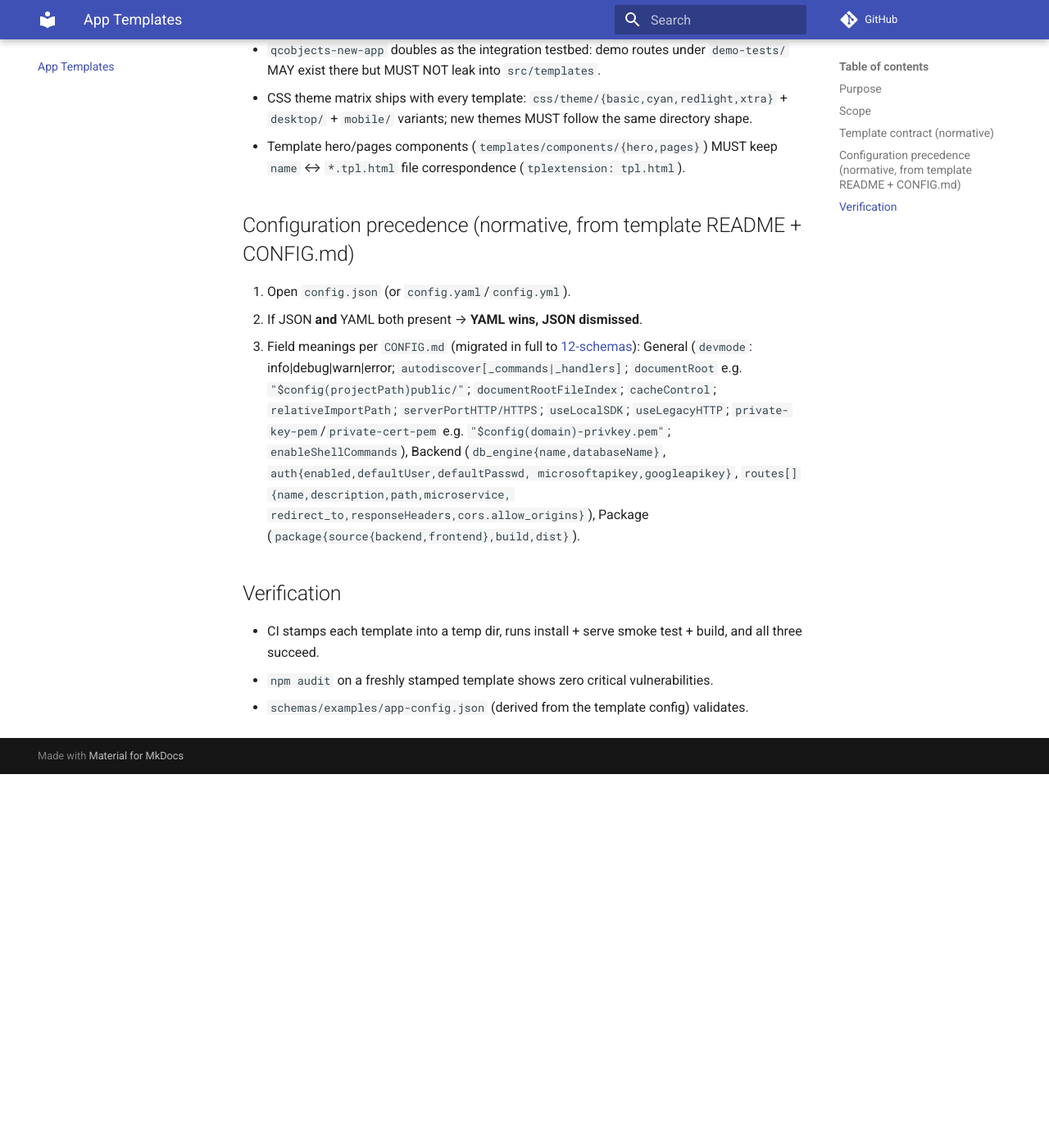
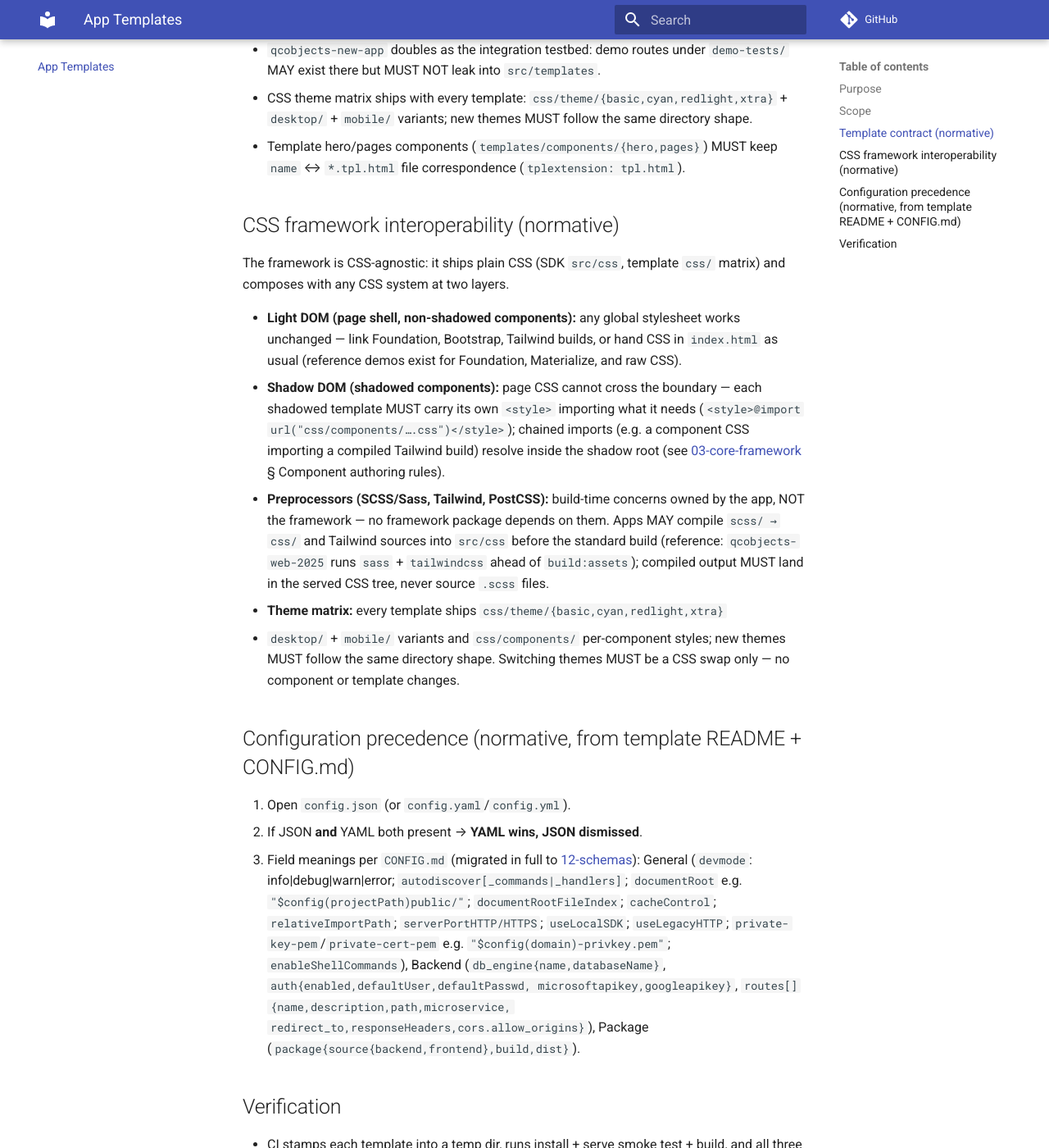
Before and after one commit to QCObjects/product-specs, an MkDocs documentation site: the page built from docs/07-app-templates.md, in a window 1280 px wide and 1400 px high, scrolled down 904 px. Shown: the whole window at 82% size. Built offline with MkDocs 1.6.1 and Material for MkDocs 9.7.7, drawn with Linux system fonts in a browser that asks for light colours; comment, search, counter and statistics services are not loaded; before the commit the page ends 1848 px from its top, so only the background shows below that.

Commit message:
feat: CSS framework interoperability section (07)

```diff
--- a/docs/07-app-templates.md
+++ b/docs/07-app-templates.md
@@ -36,6 +36,32 @@ semantics: [06-app-structure](./06-app-structure.md); widgets: [04-sdk](./04-sdk
 - Template hero/pages components (`templates/components/{hero,pages}`) MUST
   keep `name` ↔ `*.tpl.html` file correspondence (`tplextension: tpl.html`).
 
+## CSS framework interoperability (normative)
+
+The framework is CSS-agnostic: it ships plain CSS (SDK `src/css`, template
+`css/` matrix) and composes with any CSS system at two layers.
+
+- **Light DOM (page shell, non-shadowed components):** any global stylesheet
+  works unchanged — link Foundation, Bootstrap, Tailwind builds, or hand CSS in
+  `index.html` as usual (reference demos exist for Foundation, Materialize, and
+  raw CSS).
+- **Shadow DOM (shadowed components):** page CSS cannot cross the boundary —
+  each shadowed template MUST carry its own `<style>` importing what it needs
+  (`<style>@import url("css/components/….css")</style>`); chained imports
+  (e.g. a component CSS importing a compiled Tailwind build) resolve inside the
+  shadow root (see [03-core-framework](./03-core-framework.md) § Component
+  authoring rules).
+- **Preprocessors (SCSS/Sass, Tailwind, PostCSS):** build-time concerns owned by
+  the app, NOT the framework — no framework package depends on them. Apps MAY
+  compile `scss/ → css/` and Tailwind sources into `src/css` before the standard
+  build (reference: `qcobjects-web-2025` runs `sass` + `tailwindcss` ahead of
+  `build:assets`); compiled output MUST land in the served CSS tree, never
+  source `.scss` files.
+- **Theme matrix:** every template ships `css/theme/{basic,cyan,redlight,xtra}`
+  + `desktop/` + `mobile/` variants and `css/components/` per-component styles;
+  new themes MUST follow the same directory shape. Switching themes MUST be a
+  CSS swap only — no component or template changes.
+
 ## Configuration precedence (normative, from template README + CONFIG.md)
 
 1. Open `config.json` (or `config.yaml`/`config.yml`).
```
